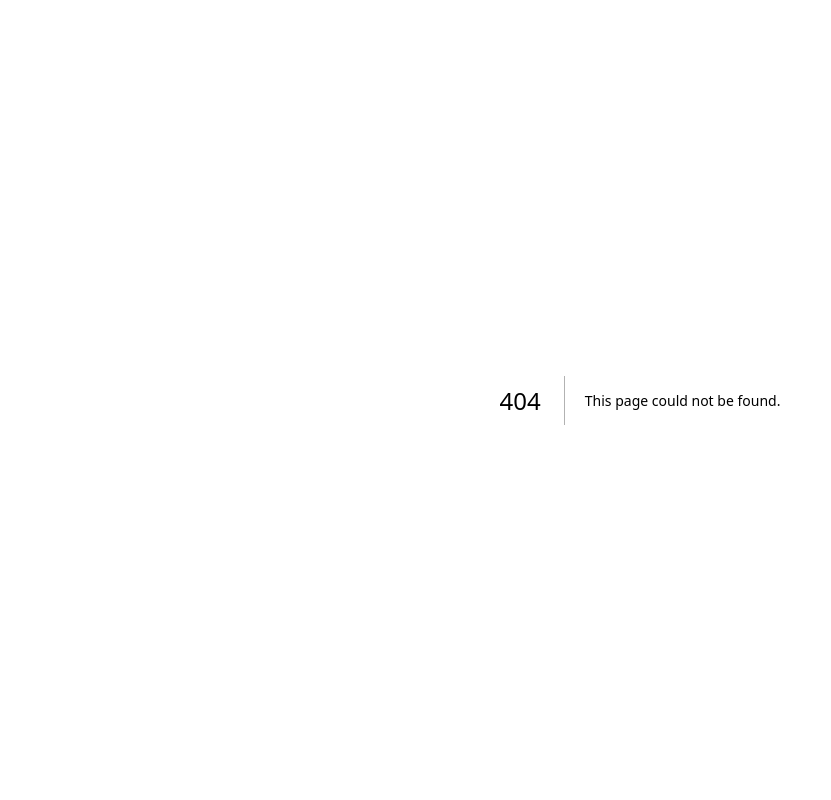
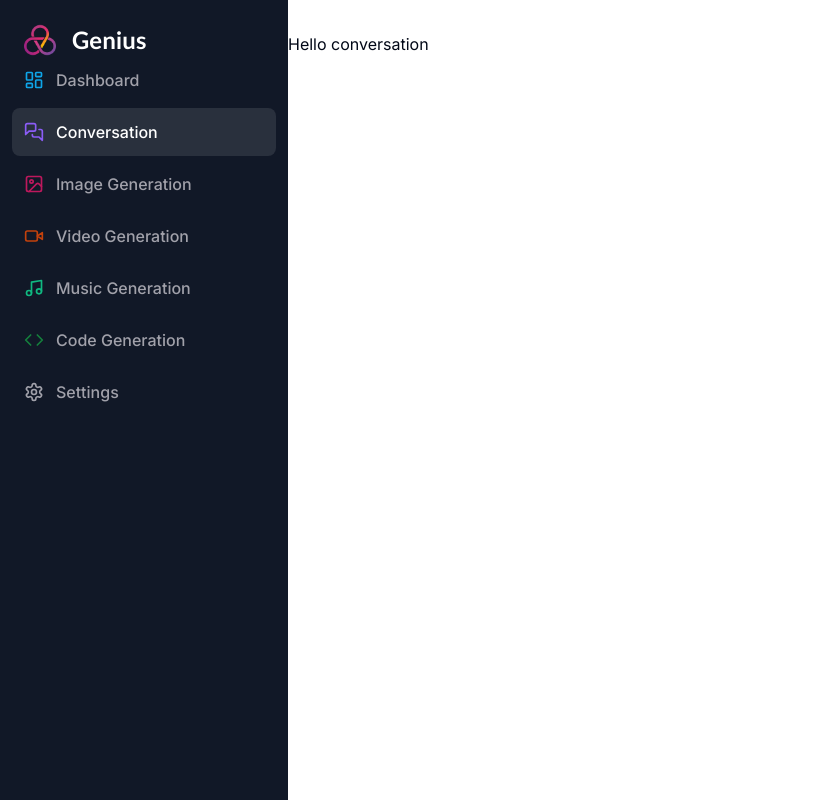
Before and after one commit to nglaizette/my-ai-saas-app, a Next.js app: page /conversation in a window 1280 px wide. Before the commit this address had no page. Shown: the whole page, without its empty margins (0-831 px from the left). Built offline with nearby package versions, Linux system fonts and the light colour scheme.

Commit message:
Création la page de Conversation

```diff
--- /dev/null
+++ b/app/(dashboard)/(routes)/conversation/page.tsx
@@ -0,0 +1,9 @@
+const ConversationPage = () => {
+	return(
+	<div>
+		Hello conversation
+	</div>
+	);
+}
+
+export default ConversationPage;
```
